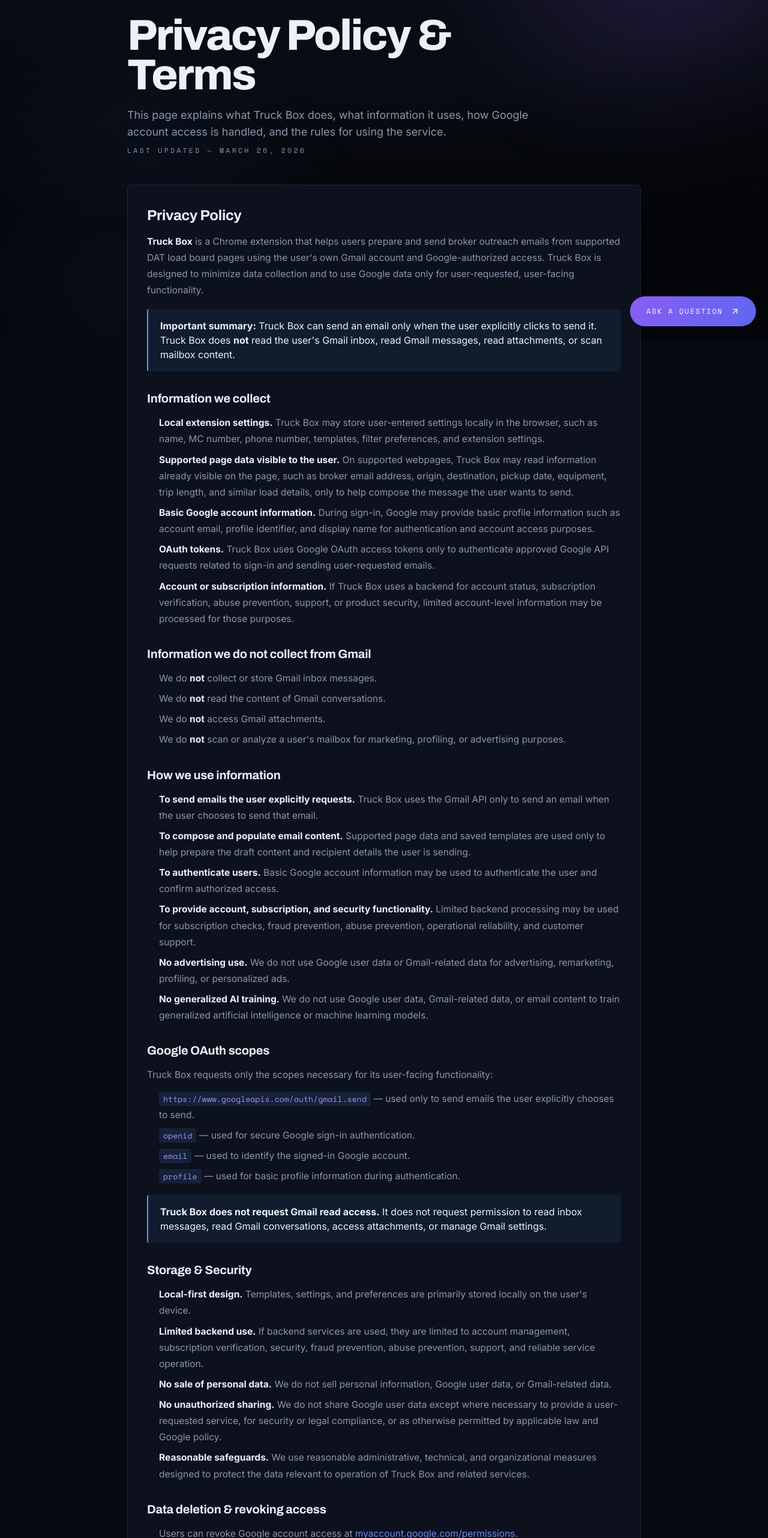
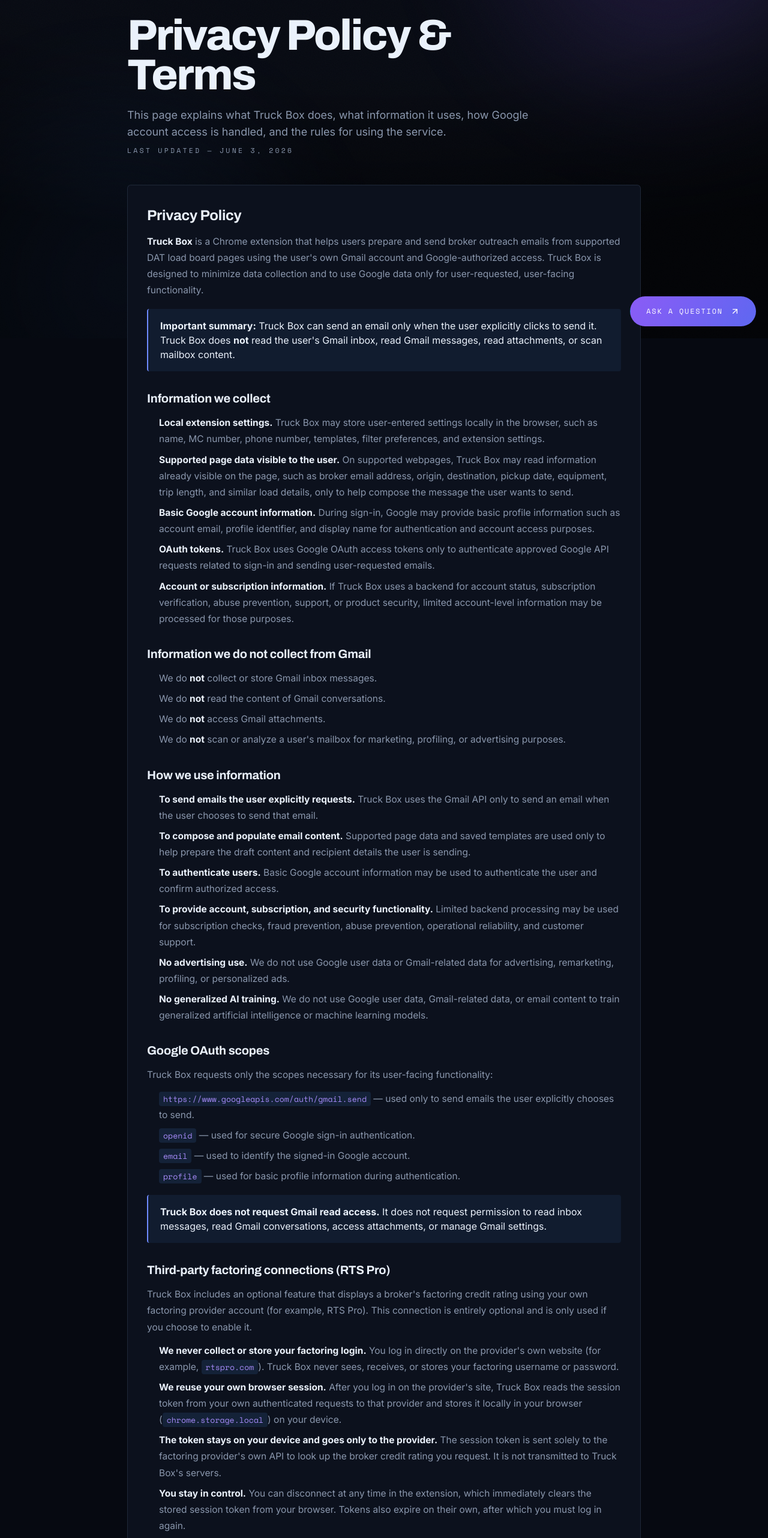
Before and after one commit to mng2214/truckbox-extension-landing, a React (Vite) app: page /privacy in a window 1280 px wide. Shown: the part 236-2800 px from the top of the page at 60% size. Built offline with nearby package versions, Linux system fonts and the light colour scheme.

Commit message:
clean up

```diff
--- a/src/App.tsx
+++ b/src/App.tsx
@@ -1999,7 +1999,7 @@
               This page explains what Truck Box does, what information it uses, how Google
               account access is handled, and the rules for using the service.
             </p>
-            <p className="mt-2 ed-label">Last updated — March 20, 2026</p>
+            <p className="mt-2 ed-label">Last updated — June 3, 2026</p>
           </div>
         </Reveal>
 
@@ -2059,6 +2059,19 @@
                 to read inbox messages, read Gmail conversations, access attachments, or manage
                 Gmail settings.
               </div>
+
+              <h3>Third-party factoring connections (RTS Pro)</h3>
+              <p>
+                Truck Box includes an optional feature that displays a broker's factoring
+                credit rating using your own factoring provider account (for example, RTS Pro).
+                This connection is entirely optional and is only used if you choose to enable it.
+              </p>
+              <ul>
+                <li><b>We never collect or store your factoring login.</b> You log in directly on the provider's own website (for example, <code>rtspro.com</code>). Truck Box never sees, receives, or stores your factoring username or password.</li>
+                <li><b>We reuse your own browser session.</b> After you log in on the provider's site, Truck Box reads the session token from your own authenticated requests to that provider and stores it locally in your browser (<code>chrome.storage.local</code>) on your device.</li>
+                <li><b>The token stays on your device and goes only to the provider.</b> The session token is sent solely to the factoring provider's own API to look up the broker credit rating you request. It is not transmitted to Truck Box's servers.</li>
+                <li><b>You stay in control.</b> You can disconnect at any time in the extension, which immediately clears the stored session token from your browser. Tokens also expire on their own, after which you must log in again.</li>
+              </ul>
 
               <h3>Storage &amp; Security</h3>
               <ul>
@@ -2122,7 +2135,7 @@
 
             <article id="terms" className="tb-card p-6 sm:p-8 tb-prose">
               <h3 style={{ fontSize: "1.5rem", margin: "0 0 12px" }}>Terms &amp; Conditions</h3>
-              <p style={{ fontSize: "0.9rem" }}>Last updated: <b>March 20, 2026</b></p>
+              <p style={{ fontSize: "0.9rem" }}>Last updated: <b>June 3, 2026</b></p>
 
               <h3>Acceptance</h3>
               <p>
```
